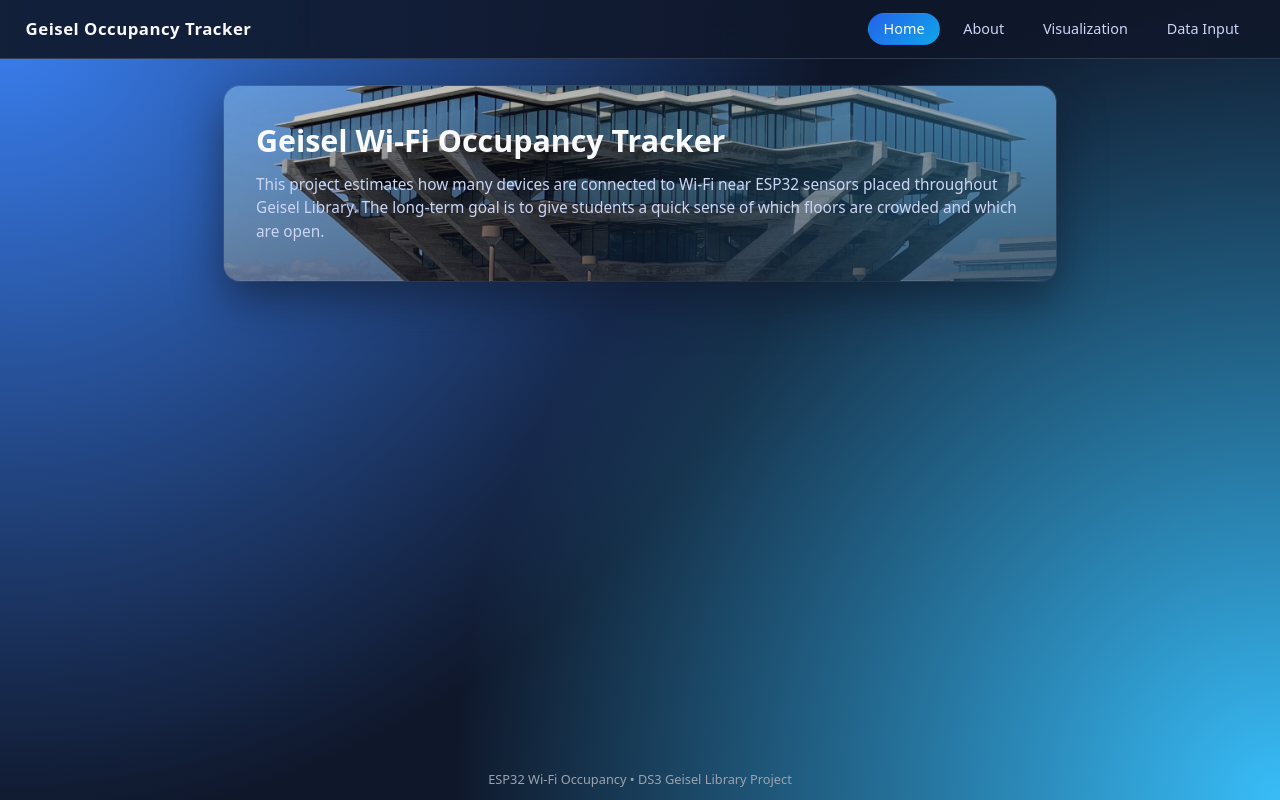
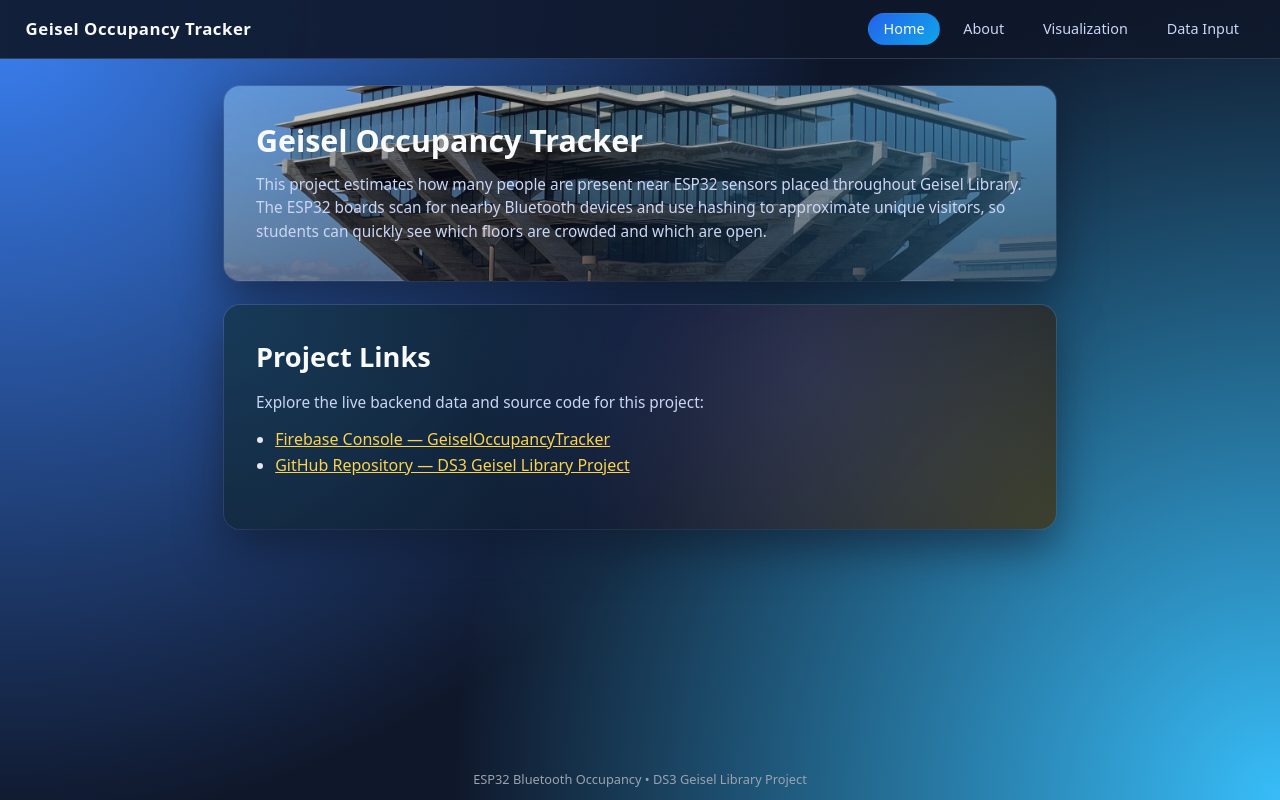
Before and after one commit to DylanBerry1/DS3-Geisel-Library-Project, a React (Vite) app: page / in a window 1280 px wide. Built offline with nearby package versions, Linux system fonts and the light colour scheme.

Commit message:
Small adjustments to the website

```diff
--- a/src/App.jsx
+++ b/src/App.jsx
@@ -13,7 +13,6 @@ import {
 
 import Visualization from "./Visualization.jsx"; // visualization component
 
-// 🔹 Temporary fake data per floor (only used in About if needed later)
 const floorData = [
   { floor: "1", devices: 8 },
   { floor: "2", devices: 12 },
@@ -24,14 +23,7 @@ const floorData = [
   { floor: "8", devices: 4 },
 ];
 
-// Total across all floors
 const totalDevices = floorData.reduce((sum, row) => sum + row.devices, 0);
-
-// Data for demo chart — not used anymore
-const vizData = [
-  ...floorData,
-  { floor: "Total", devices: totalDevices },
-];
 
 function App() {
   const [page, setPage] = useState("home");
@@ -39,35 +31,83 @@ function App() {
   const renderPage = () => {
     if (page === "home") {
       return (
-        <section className="section home-section">
-          <h1>Geisel Wi-Fi Occupancy Tracker</h1>
-          <p>
-            This project estimates how many devices are connected to Wi-Fi near
-            ESP32 sensors placed throughout Geisel Library. The long-term goal
-            is to give students a quick sense of which floors are crowded and
-            which are open.
-          </p>
-        </section>
+        <>
+          {/* First card */}
+          <section className="section home-section" style={{ marginBottom: "1.5rem" }}>
+            <h1>Geisel Occupancy Tracker</h1>
+            <p>
+              This project estimates how many people are present near ESP32
+              sensors placed throughout Geisel Library. The ESP32 boards scan
+              for nearby Bluetooth devices and use hashing to approximate unique
+              visitors, so students can quickly see which floors are crowded and
+              which are open.
+            </p>
+          </section>
+
+          {/* Second card with links and improved spacing */}
+          <section className="section" style={{ marginBottom: "1.5rem" }}>
+            <h1 style={{ marginBottom: "1rem" }}>Project Links</h1>
+            <p style={{ marginBottom: "0.75rem" }}>
+              Explore the live backend data and source code for this project:
+            </p>
+            <ul
+              style={{
+                listStyleType: "disc",
+                paddingLeft: "1.2rem",
+                marginBottom: "0.85rem",
+                lineHeight: "1.6",
+              }}
+            >
+              <li>
+                <a
+                  href="https://console.firebase.google.com/u/2/project/geiseloccupancytracker-4429e/overview?pli=1"
+                  target="_blank"
+                  rel="noreferrer"
+                  style={{ color: "#FCD34D" }}
+                >
+                  Firebase Console — GeiselOccupancyTracker
+                </a>
+              </li>
+              <li>
+                <a
+                  href="https://github.com/DylanBerry1/DS3-Geisel-Library-Project"
+                  target="_blank"
+                  rel="noreferrer"
+                  style={{ color: "#FCD34D" }}
+                >
+                  GitHub Repository — DS3 Geisel Library Project
+                </a>
+              </li>
+            </ul>
+          </section>
+        </>
       );
     }
 
     if (page === "about") {
       return (
         <section className="section">
-          <h1>About</h1>
-          <p>
+          <h1 style={{ marginBottom: "1rem" }}>About</h1>
+          <p style={{ marginBottom: "0.75rem" }}>
             ESP32 boards, programmed using the Arduino IDE, periodically scan
-            for nearby Wi-Fi devices. Each board records:
+            for nearby Bluetooth devices. For each scan, the code hashes device
+            identifiers so that individual devices are de-duplicated. Each
+            board estimates:
           </p>
-          <ul>
-            <li>How many devices were detected</li>
-            <li>Which floor the ESP32 is on</li>
+          <ul
+            style={{
+              marginLeft: "1.2rem",
+              marginBottom: "0.85rem",
+              lineHeight: "1.6",
+            }}
+          >
+            <li>How many unique Bluetooth devices were detected</li>
+            <li>Which floor the device is on</li>
             <li>The time of the scan</li>
           </ul>
-          <p>
+          <p style={{ marginTop: "0.25rem" }}>
             These readings are sent to Firebase and visualized on the website.
-            Live visualizations now appear on the{" "}
-            <strong>Visualization</strong> page.
+            Live visualizations now appear on the <strong>Visualization</strong> page.
           </p>
         </section>
       );
@@ -82,8 +122,6 @@ function App() {
             Library floor layout. As data comes in, floor occupancy fills from
             the center, reflecting actual usage.
           </p>
-
-          {/* Only visualization component shown here */}
           <div className="chart-container">
             <Visualization />
           </div>
@@ -137,7 +175,6 @@ function App() {
 
   return (
     <div className="app">
-      {/* Top navigation bar */}
       <nav className="navbar">
         <div className="navbar-title">Geisel Occupancy Tracker</div>
         <div className="navbar-links">
@@ -168,12 +205,10 @@ function App() {
         </div>
       </nav>
 
-      {/* Page content */}
       <main className="main">{renderPage()}</main>
 
-      {/* Footer */}
       <footer className="footer">
-        ESP32 Wi-Fi Occupancy • DS3 Geisel Library Project
+        ESP32 Bluetooth Occupancy • DS3 Geisel Library Project
       </footer>
     </div>
   );
--- a/src/Visualization.jsx
+++ b/src/Visualization.jsx
@@ -29,7 +29,7 @@ function Visualization() {
   const [floorsSnapshot, setFloorsSnapshot] = useState(
     FLOOR_ORDER.map(() => null)
   );
-  const [timeline, setTimeline] = useState([]); // total devices over time
+  const [timeline, setTimeline] = useState([]); // total count over time
   const [floorTimelines, setFloorTimelines] = useState({}); // per-floor series
   const [hoverFloor, setHoverFloor] = useState(null); // which floor is hovered
 
@@ -136,7 +136,7 @@ function Visualization() {
     return () => unsub();
   }, []);
 
-  // Current total devices (for bottom text)
+  // Current total count (for bottom text)
   const totalCount = floorsSnapshot.reduce(
     (sum, f) => sum + (f ? f.count : 0),
     0
@@ -301,9 +301,9 @@ function Visualization() {
           })}
         </div>
 
-        {/* RIGHT: Devices Over Time */}
+        {/* RIGHT: Count Over Time */}
         <div className="timeline-box">
-          <h3>Devices Over Time</h3>
+          <h3>Count Over Time</h3>
           {chartDataLimited.length > 0 ? (
             <ResponsiveContainer width="100%" height={340}>
               <LineChart data={chartDataLimited}>
@@ -327,7 +327,7 @@ function Visualization() {
       </div>
 
       <p className="geisel-total">
-        Total devices currently detected in Geisel:{" "}
+        Total count of people currently in Geisel:{" "}
         <strong>{totalCount}</strong>
       </p>
     </div>
```
